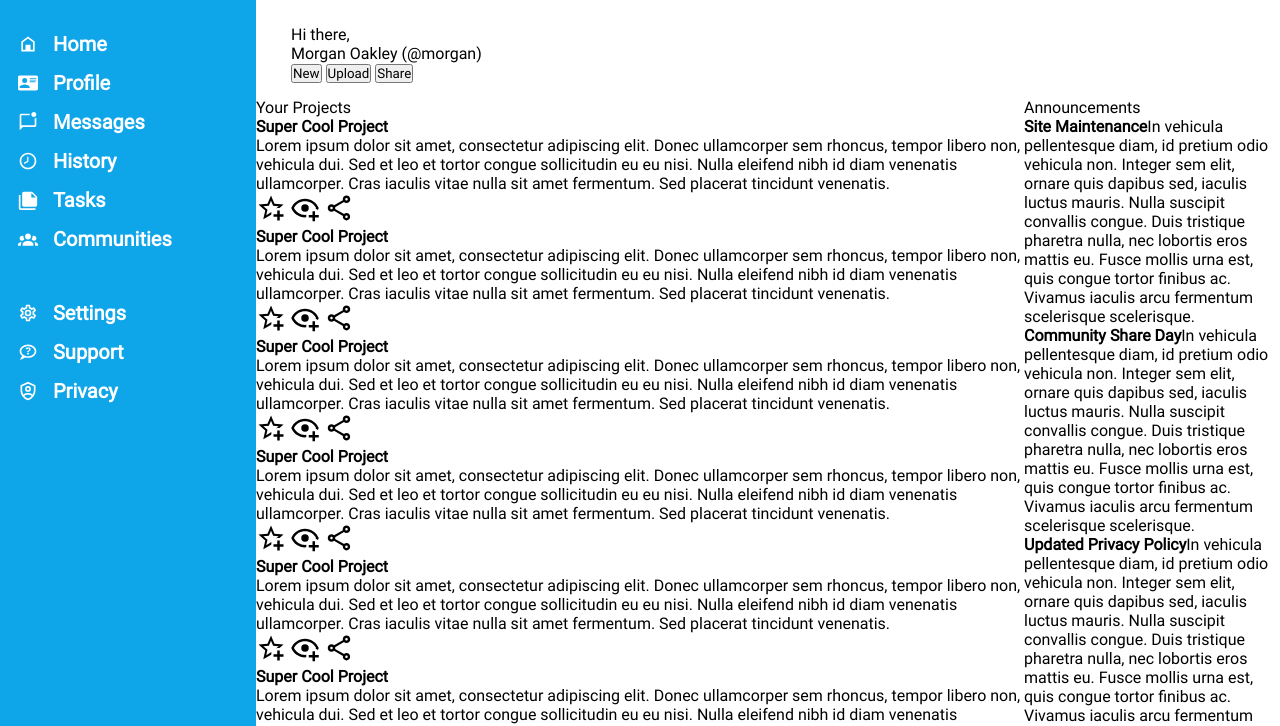
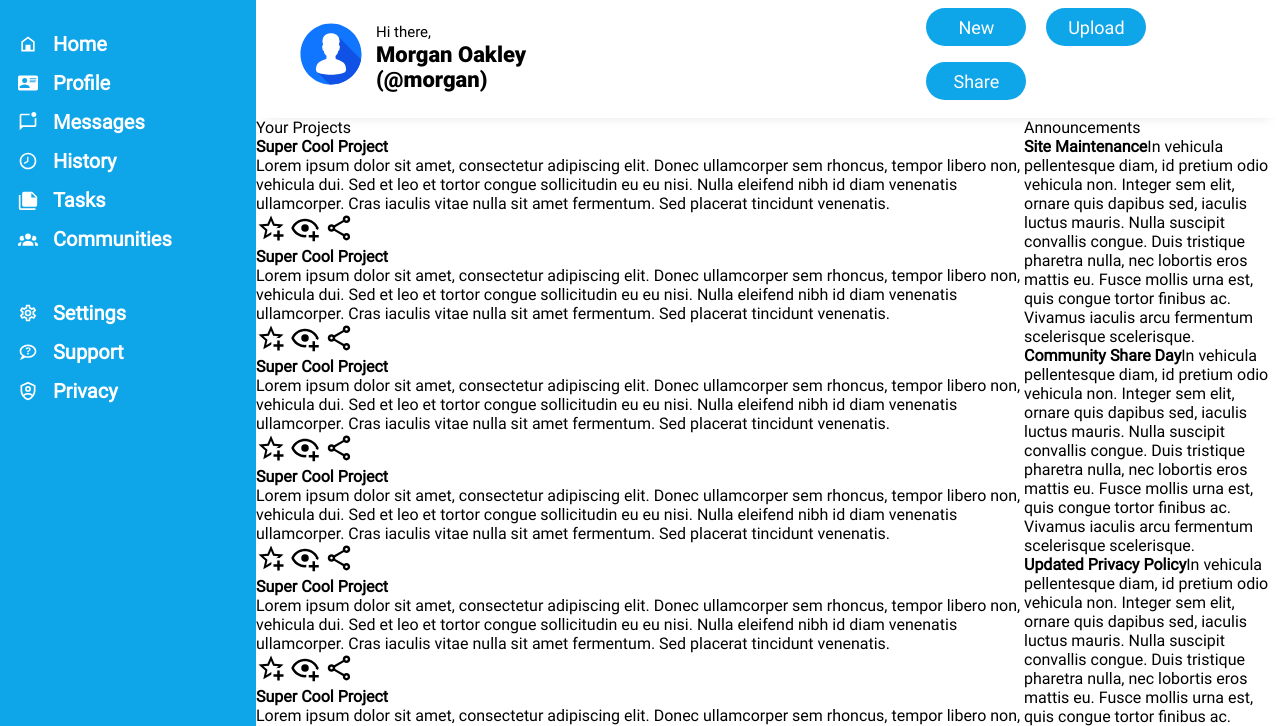
Before and after one commit to BurnIsBliss/Admin-Dashboard, a plain HTML site: page index.html in a window 1280 px wide. Shown: the part 70-796 px from the top of the page. Drawn offline with Linux system fonts and the light colour scheme.

Commit message:
Design changes relating to top-container has been done and dusted.

```diff
--- a/index.html
+++ b/index.html
@@ -67,12 +67,13 @@
             <div class="name">Morgan Oakley</div>
         </div>
         <div class="greeting-container">
-            <div class="user-image1"></div>
-            <div class="greet">Hi there,</div>
-            <div class="name">Morgan Oakley (@morgan)</div>
-            <button class="new">New</button>
-            <button class="upload">Upload</button>
-            <button class="share">Share</button>
+            <img src="assets/userProfileImg.svg" alt="user profile picture" class="user-image1">
+            <div class="name"><span class="greet">Hi there,<br></span>Morgan Oakley (@morgan)</div>
+            <div class="button-container">
+                <button class="new">New</button>
+                <button class="upload">Upload</button>
+                <button class="share">Share</button>
+            </div>
         </div>
     </div>
 
--- a/styles.css
+++ b/styles.css
@@ -8,8 +8,15 @@ align icons */
 @font-face {
     font-family: roboto-bold;
     src: url(assets/Roboto/Roboto-Black.ttf);
-    font-weight: bolder;
+    font-weight: 700;
 }
+
+@font-face {
+    font-family: roboto-black;
+    src: url(assets/Roboto/Roboto-Black.ttf);
+    font-weight: 900;
+}
+
 
 * {
     font-family: roboto-reg, 'Times New Roman', Times, serif;
@@ -75,22 +82,22 @@ body {
     height: 20px;
 }
 
-/* Sidebar window design changes end here  */
+/* Sidebar window design changes ends here  */
 
-/* Styling related to top-bar  */
+/* Styling related to top-bar */
 
 .top-bar {
     grid-column: 2 / -1;
-    padding: 15px 35px;
+    padding: 10px 35px;
+    box-shadow: rgba(33, 35, 38, 0.1) 0px 10px 10px -10px;
 }
 
 .search-container {
     display: flex;
     gap: 15px;
     align-items: center;
-    margin-bottom: 20px;
     font-size: x-large;
-    font-weight: bolder;
+    font-weight: 700;
 }
 
 .search-bar {
@@ -101,14 +108,50 @@ body {
     margin-right: 60px;
 }
 
+.greeting-container {
+    display: flex;
+    align-items: center;
+}
+
+span {
+    font-size: 15px;
+}
+
+.greeting-container > .name {
+    font-size: 22px;
+    font-family: roboto-black, sans-serif;
+    margin-right: 308px;
+}
+
+.button-container {
+    width: 39%;
+}
+
+button {
+    font-size: 18px;
+    color: white;
+    background-color: #0ea5e9;
+    height: 38px;
+    width: 100px;
+    margin: 8px;
+    border-radius: 25px;
+    border: none;
+}
+
 .search-container > img {
     height: var(--userProfileSize);
+}
+
+.greeting-container > img {
+    height: calc(var(--userProfileSize) + 20px);
+    margin-right: 5px;
 }
 
 .search-container > svg, .project > svg{
     height: 30px;
 }
 
+/* Design changes relating to top-bar ends here  */
 
 .project-container{
     grid-column: 2 / 3;
```
